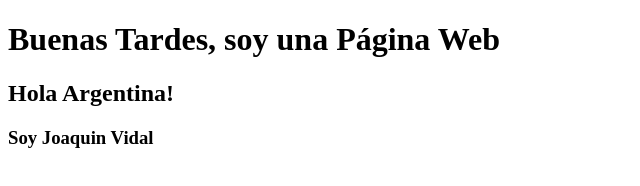
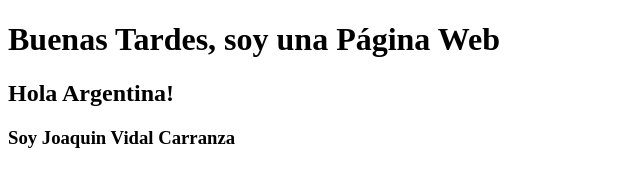
Before and after one commit to JoaquinVC/miprimerproyecto, a plain HTML site: page claseuno/index.html in a window 1280 px wide. Shown: the whole page, without its empty margins (0-640 px from the left). Drawn offline with Linux system fonts and the light colour scheme.

Commit message:
sumo dos paginas

```diff
--- a/claseuno/index.html
+++ b/claseuno/index.html
@@ -13,6 +13,6 @@
 
 <h2>Hola Argentina!</h2>
 
-<h3>Soy Joaquin Vidal</h3>
+<h3>Soy Joaquin Vidal Carranza</h3>
 </body>
 </html>
```
Also changed, not shown: claseuno/productos.html (added).
